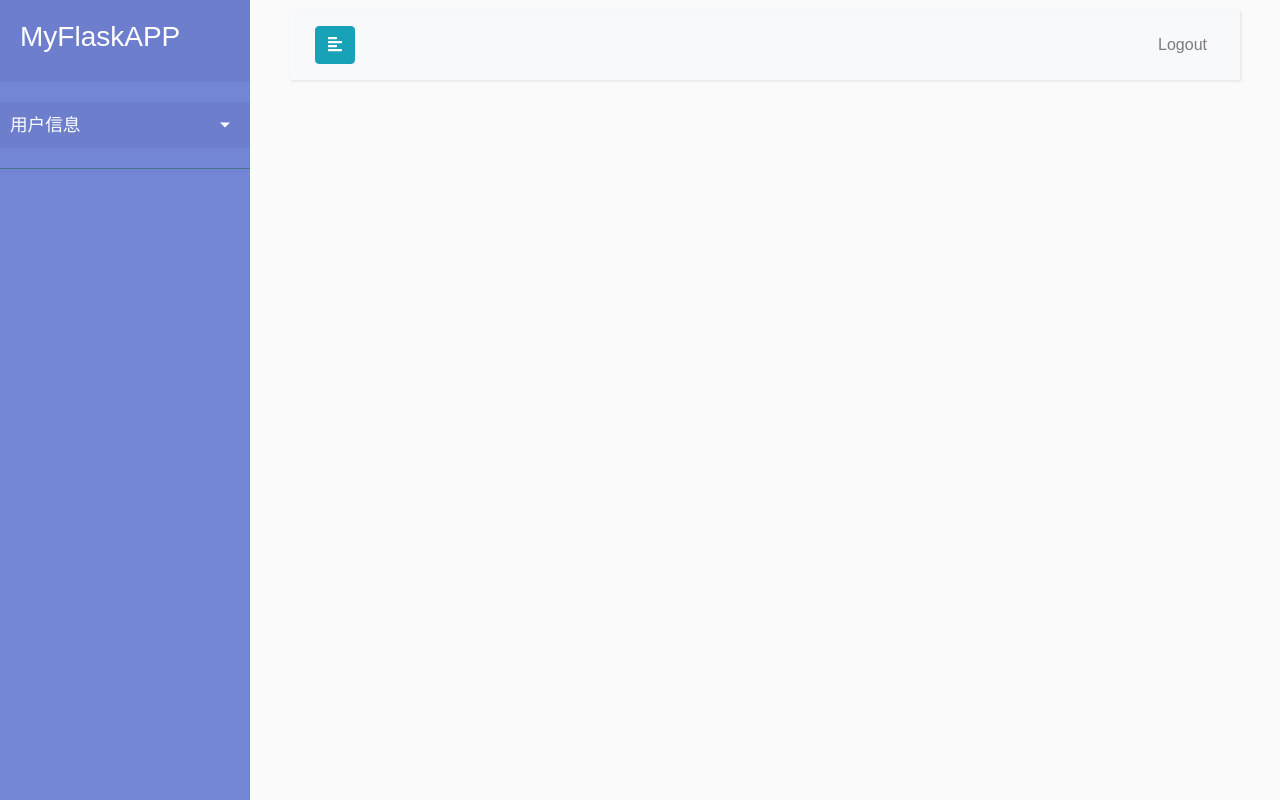
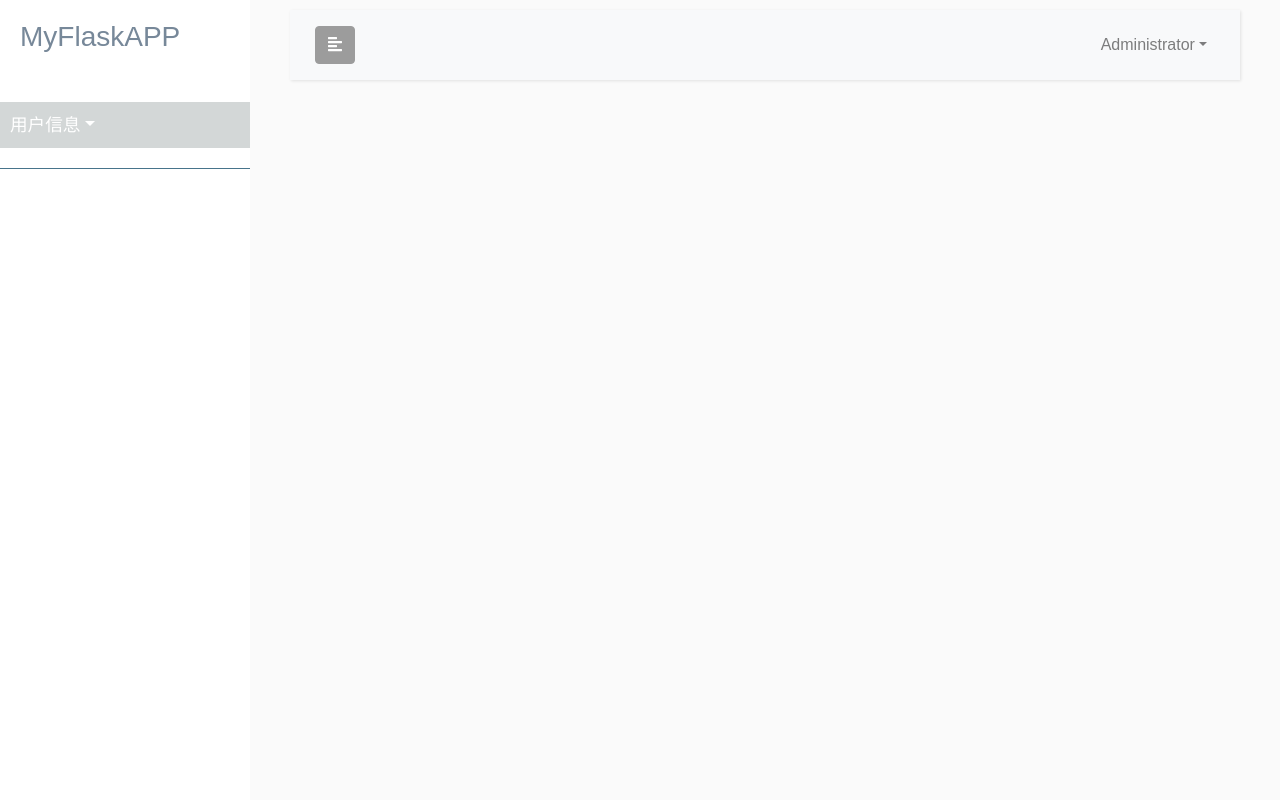
Before and after one commit to huangzhif/myflaskpro, a Flask app: page / in a window 1280 px wide. Run offline with Flask 2, Linux system fonts and the light colour scheme; parts of the project's set-up code (start-up, migrations or seed data) failed here and were passed over; some libraries are stand-ins or nearby versions.

Commit message:
优化界面样式

```diff
--- a/app/__init__.py
+++ b/app/__init__.py
@@ -13,7 +13,7 @@ basedir = os.path.abspath(os.path.dirname(os.path.dirname(__file__)))
 blueprints = [
     "app.main.test:abc",
     "app.main.index:bp_index",
-    "app.main.account:bp_login"
+    "app.main.account:bp_account"
 ]
 
 # 扩展
--- a/app/static/css/style.css
+++ b/app/static/css/style.css
@@ -87,8 +87,9 @@ a:focus {
     left: 0;
     height: 100vh;
     z-index: 999;
-    background: #7386D5;
-    color: #fff;
+    /*background: #7386D5;*/
+    background: #fff;
+    color: #778899;
     transition: all 0.3s;
 }
 
@@ -98,7 +99,7 @@ a:focus {
 
 #sidebar .sidebar-header {
     padding: 20px;
-    background: #6d7fcc;
+    background: #fff;
 }
 
 #sidebar ul.components {
@@ -125,25 +126,27 @@ a:focus {
 #sidebar ul li.active>a,
 a[aria-expanded="true"] {
     color: #fff;
-    background: #6d7fcc;
+    /*下拉条 主菜单*/
+    background: #d3d7d7;
 }
 
 a[data-toggle="collapse"] {
     position: relative;
 }
 
-.dropdown-toggle::after {
-    display: block;
-    position: absolute;
-    top: 50%;
-    right: 20px;
-    transform: translateY(-50%);
-}
+/*.dropdown-toggle::after {*/
+    /*display: block;*/
+    /*position: absolute;*/
+    /*top: 50%;*/
+    /*right: 20px;*/
+    /*transform: translateY(-50%);*/
+/*}*/
 
 ul ul a {
     font-size: 0.9em !important;
     padding-left: 30px !important;
-    background: #6d7fcc;
+    /* 下拉菜单 */
+    background: #aeb2b2;
 }
 
 ul.CTAs {
@@ -158,16 +161,16 @@ ul.CTAs a {
     margin-bottom: 5px;
 }
 
-a.download {
-    background: #fff;
-    color: #7386D5;
-}
+/*a.download {*/
+    /*background: #fff;*/
+    /*color: #7386D5;*/
+/*}*/
 
-a.article,
-a.article:hover {
-    background: #6d7fcc !important;
-    color: #fff !important;
-}
+/*a.article,*/
+/*a.article:hover {*/
+    /*background: #6d7fcc !important;*/
+    /*color: #fff !important;*/
+/*}*/
 
 /* ---------------------------------------------------
     CONTENT STYLE
@@ -209,3 +212,13 @@ a.article:hover {
     }
 }
 /* sidebar */
+
+.btn-info {
+    background-color: #9C9C9C;
+    border-color: #9C9C9C;
+}
+
+.btn-info:hover {
+    background-color: #858989;
+    border-color: #858989;
+}
--- a/app/templates/head_css_js.html
+++ b/app/templates/head_css_js.html
@@ -5,14 +5,16 @@
 
 <link rel="stylesheet" href="https://cdnjs.cloudflare.com/ajax/libs/malihu-custom-scrollbar-plugin/3.1.5/jquery.mCustomScrollbar.min.css">
 
+<link rel="stylesheet" href="https://maxcdn.bootstrapcdn.com/font-awesome/4.7.0/css/font-awesome.min.css">
+
 <link rel="stylesheet" href="{{ url_for('static', filename='css/style.css') }}" type="text/css">
 
 
+<script type="text/javascript" src="{{ url_for('static', filename='vendor/jquery-3.4.1.min.js') }}"></script>
 
-
-<script type="text/javascript" src="{{ url_for('static', filename='vendor/jquery-3.4.1.min.js') }}"></script>
-<script type="text/javascript" src="{{ url_for('static',filename='vendor/bootstrap-4.3.1/js/bootstrap.js') }}"></script>
 <script defer src="https://use.fontawesome.com/releases/v5.0.13/js/solid.js" integrity="sha384-tzzSw1/Vo+0N5UhStP3bvwWPq+uvzCMfrN1fEFe+xBmv1C/AtVX5K0uZtmcHitFZ" crossorigin="anonymous"></script>
 <script defer src="https://use.fontawesome.com/releases/v5.0.13/js/fontawesome.js" integrity="sha384-6OIrr52G08NpOFSZdxxz1xdNSndlD4vdcf/q2myIUVO0VsqaGHJsB0RaBE01VTOY" crossorigin="anonymous"></script>
 <script src="https://cdnjs.cloudflare.com/ajax/libs/popper.js/1.14.0/umd/popper.min.js" integrity="sha384-cs/chFZiN24E4KMATLdqdvsezGxaGsi4hLGOzlXwp5UZB1LY//20VyM2taTB4QvJ" crossorigin="anonymous"></script>
 <script src="https://cdnjs.cloudflare.com/ajax/libs/malihu-custom-scrollbar-plugin/3.1.5/jquery.mCustomScrollbar.concat.min.js"></script>
+
+<script type="text/javascript" src="{{ url_for('static',filename='vendor/bootstrap-4.3.1/js/bootstrap.js') }}"></script>
--- a/app/templates/navbar.html
+++ b/app/templates/navbar.html
@@ -48,31 +48,26 @@
 </nav>
 
 <div id="content">
-    <nav class="navbar navbar-expand-lg navbar-light bg-light">
+    <nav class="navbar navbar-expand-md navbar-light bg-light">
         <div class="container-fluid">
 
             <button type="button" id="sidebarCollapse"
                     class="btn btn-info">
                 <i class="fas fa-align-left"></i>
             </button>
-            <button class="btn btn-dark d-inline-block d-lg-none ml-auto"
-                    type="button" data-toggle="collapse"
-                    data-target="#navbarSupportedContent"
-                    aria-controls="navbarSupportedContent"
-                    aria-expanded="false" aria-label="Toggle navigation">
-                <i class="fas fa-align-justify"></i>
-            </button>
+            <div id="navbarCollapse" class="collapse navbar-collapse">
 
-            <div class="collapse navbar-collapse"
-                 id="navbarSupportedContent">
                 <ul class="nav navbar-nav ml-auto">
-                    <li class="nav-item">
-                        <a class="nav-link" href="#">Logout</a>
+                    <li class="nav-item dropdown">
+                        <a href="#" class="nav-link dropdown-toggle"
+                           data-toggle="dropdown">Administrator</a>
+                        <div class="dropdown-menu dropdown-menu-right">
+                            <a href="#" class="dropdown-item">个人信息</a>
+                            <a href="#" class="dropdown-item">修改密码</a>
+                            <div class="dropdown-divider"></div>
+                            <a href="{{ url_for('bp_account.logout') }}" class="dropdown-item">注销</a>
+                        </div>
                     </li>
-
-{#                    <li class="nav-item">#}
-{#                        <a class="nav-link" href="#">STH</a>#}
-{#                    </li>#}
                 </ul>
             </div>
         </div>
--- a/requirements.txt
+++ b/requirements.txt
@@ -1,8 +1,11 @@
 Bootstrap-Flask==1.1.0
 Click==7.0
 Flask==1.1.1
+Flask-Login==0.4.1
+Flask-WTF==0.14.2
 itsdangerous==1.1.0
 Jinja2==2.10.3
 MarkupSafe==1.1.1
 python-dotenv==0.10.3
 Werkzeug==0.16.0
+WTForms==2.2.1
```
Also changed, not shown: app/main/account.py (+9 -2 lines).
